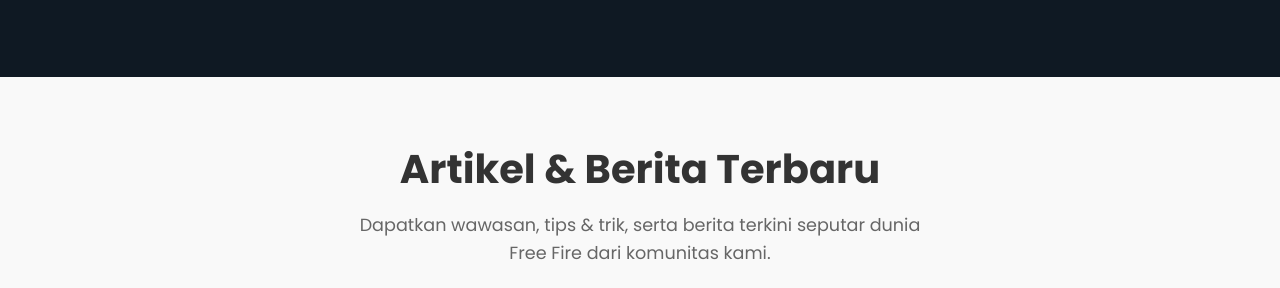
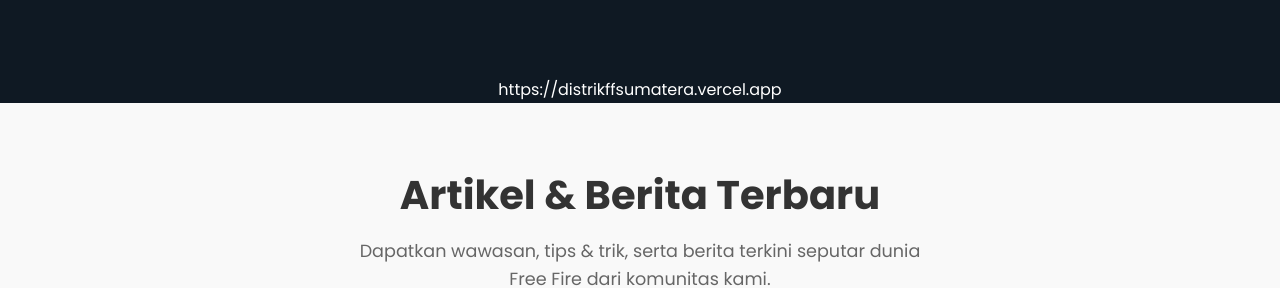
Before and after one commit to adzizPe/projffnsnew, a plain HTML site: page index.html in a window 1280 px wide. Shown: the part 2263-2551 px from the top of the page. Drawn offline with Linux system fonts and the light colour scheme.

Commit message:
Update index.html

```diff
--- a/index.html
+++ b/index.html
@@ -607,6 +607,7 @@
     </div>
 
 
+
  <!-- Events Section -->
     <section class="events-container">
         <h2 class="events-title">Event Terbaru</h2>
@@ -681,8 +682,14 @@
             </form>
             <div id="redeemMessage" class="form-message"></div>
         </div>
+
     </div>
+
 </section>
+<div style="text-align: center;">
+ <a href="https://distrikffsumatera.vercel.app/" style="color: white;">https://distrikffsumatera.vercel.app</a>
+</div>
+
 <section class="blog-section" id="blog">
     <div class="container">
         <h2 class="section-title">Artikel & Berita Terbaru</h2>
@@ -732,6 +739,7 @@
         </div>
     </div>
 </section>
+
     <!-- Footer -->
     <footer class="footer">
         <div class="footer-container">
```
